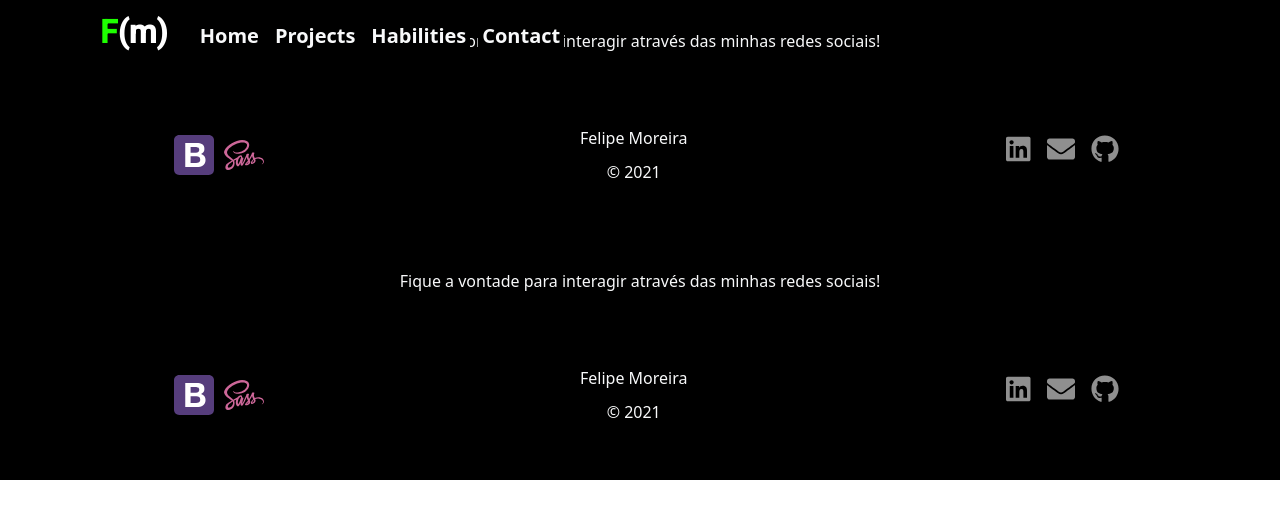
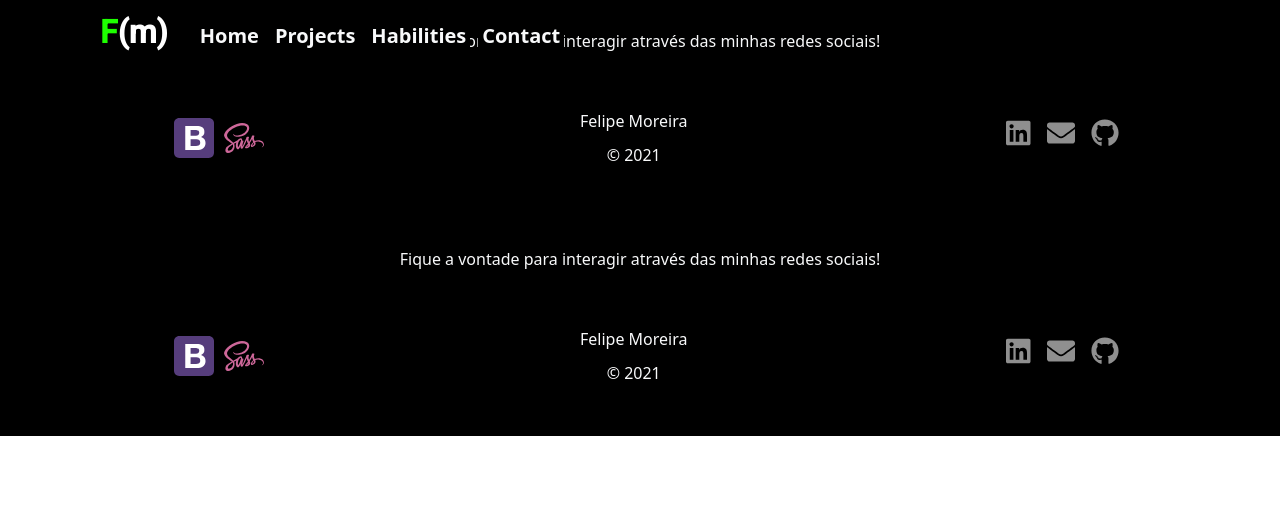
Before and after one commit to moreirafelipe/portifolio, a React (Create React App) app: page /contact in a window 1280 px wide. Shown: the top 518 px of the page. Built offline with nearby package versions, Linux system fonts and the light colour scheme; some icons are missing.

Commit message:
Set footer height

```diff
--- a/src/components/Footer/styles.scss
+++ b/src/components/Footer/styles.scss
@@ -2,10 +2,10 @@
 
 #footer {
   width: 100%;
-  height: 30vh;
+  height: 100%;
   display: flex;
   flex-flow: row wrap;
-
+  margin: 0;
 
   #medias {
     width: 100%;
```
